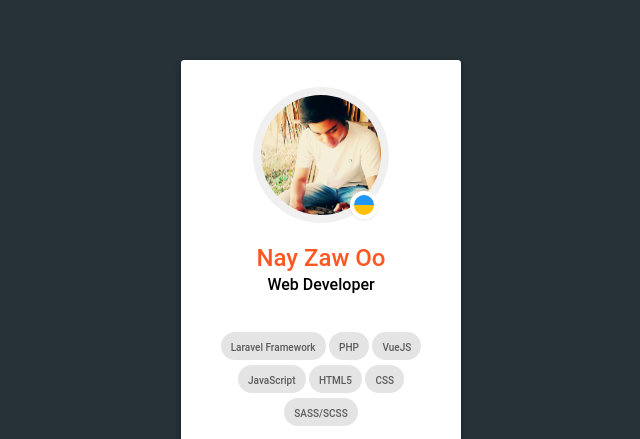
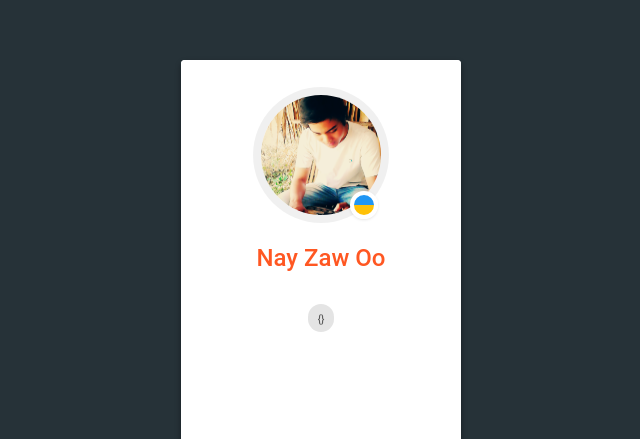
Before and after one commit to nayzawoo/nayzawoo.github.io, a website: page index.html in a window 1280 px wide. Shown: the part 120-559 px from the top of the page, without its empty margins (319-959 px from the left). Drawn offline with Linux system fonts and the light colour scheme.

Commit message:
Update index.html

```diff
--- a/index.html
+++ b/index.html
@@ -37,19 +37,13 @@
         Nay Zaw Oo
       </h1>
       <!-- and role or location -->
-      <h2>
+        <!-- <h2>
         Web Developer
-      </h2>
+      </h2> -->
     </header>
     <!-- bit of a bio; who are you? -->
     <div class="profile-bio">
-      <span class="t">Laravel Framework</span>
-      <span class="t">PHP</span>
-      <span class="t">VueJS</span>
-      <span class="t">JavaScript</span>
-      <span class="t">HTML5</span>
-      <span class="t">CSS</span>
-      <span class="t">SASS/SCSS</span>
+      <span class="t">{}</span>
     </div>
     <!-- some social links to show off -->
     <ul class="profile-social-links">
```
